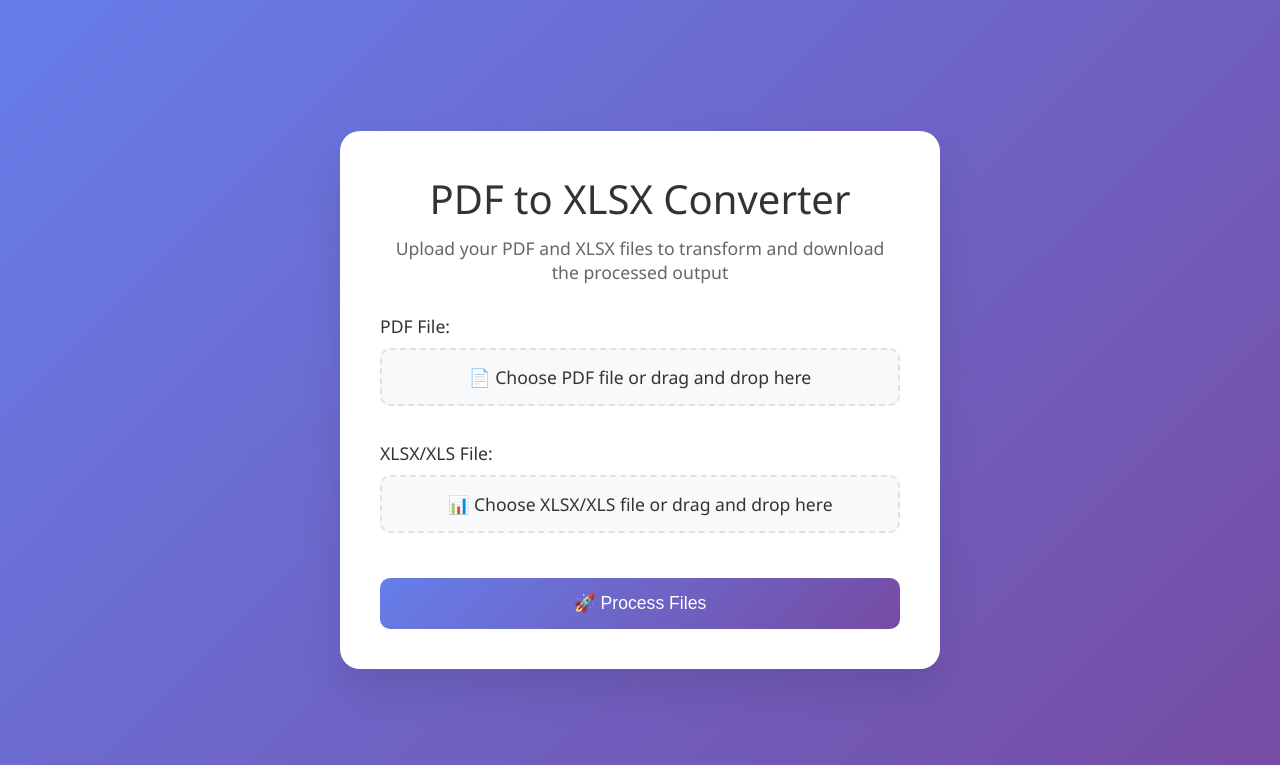
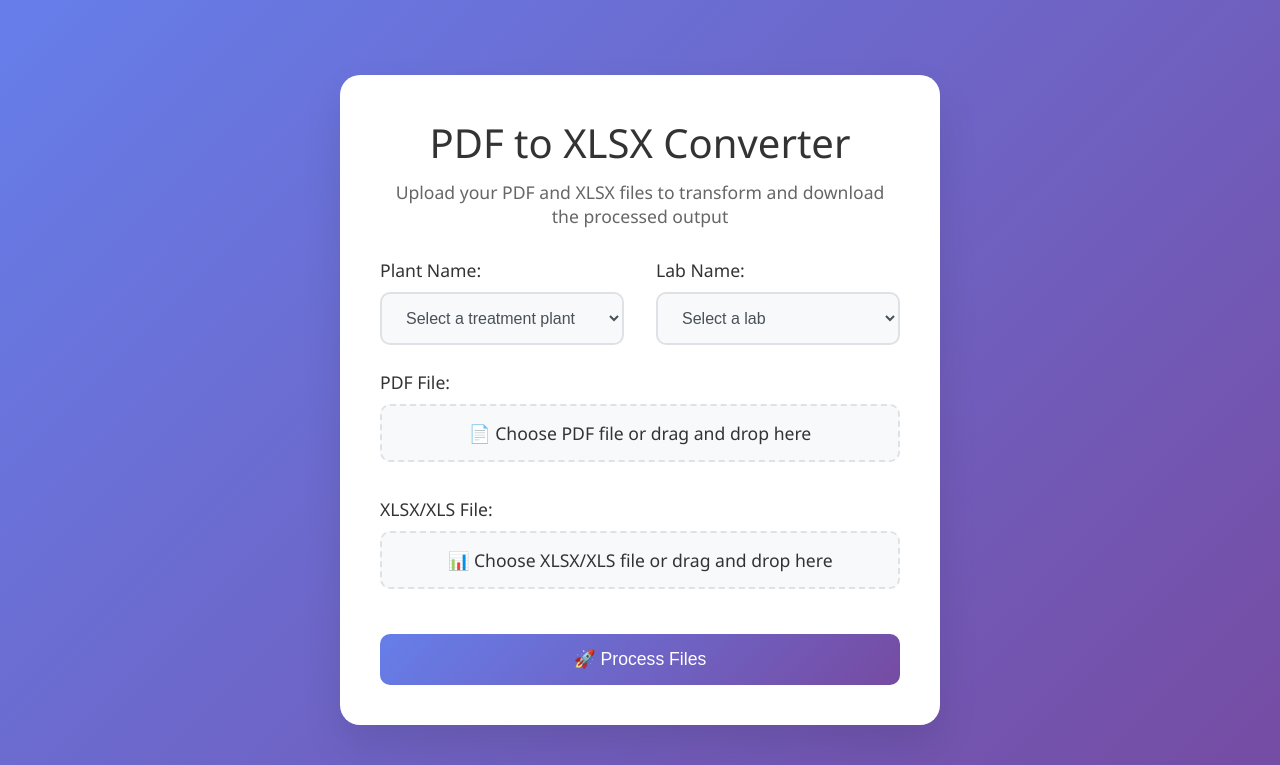
Before and after one commit to Guy-Adler/wastewater-pdf-to-xlsx, a Flask app: page / in a window 1280 px wide. Shown: the top 765 px of the page. Run offline with Flask 3, Linux system fonts and the light colour scheme.

Commit message:
feat: add schema selection for upload form
Implement functionality to select waste treatment plants and labs in the upload form. Update the PdfExtractor to accept a schema name and adjust the extraction logic accordingly. Enhance the index.html template with new dropdowns for schema selection.

```diff
--- a/app.py
+++ b/app.py
@@ -1,15 +1,14 @@
 #!.venv/bin/python3
 
 import os
-import io
 import sys
 import tempfile
 import traceback
-import urllib.parse
-from flask import Flask, render_template, request, send_file, flash, redirect, url_for
+from flask import Flask, render_template, request, send_file
 from extract import PdfExtractor
 from transform import Transformer
 from load import Loader
+import json
 
 app = Flask(__name__)
 app.secret_key = 'your_secret_key_here'  # Set a secret key for session management
@@ -20,13 +19,53 @@ MAX_CONTENT_LENGTH = 16 * 1024 * 1024  # 16MB max file size
 
 app.config['MAX_CONTENT_LENGTH'] = MAX_CONTENT_LENGTH
 
+def get_available_schemas():
+    """Get available schemas for the select fields"""
+    schemas = {
+        'waste_treatment_plants': {},
+        'labs': {}
+    }
+
+    # Read load schemas (waste treatment plants)
+    load_dir = "schemas/load"
+    if os.path.exists(load_dir):
+        for filename in os.listdir(load_dir):
+            if filename.endswith(".json"):
+                schema_name = filename.removesuffix('.json')
+                try:
+                    with open(os.path.join(load_dir, filename), "r", encoding="utf-8") as f:
+                        schema = json.load(f)
+                        display_name = schema.get('name')
+                        if display_name is not None:
+                            schemas['waste_treatment_plants'][schema_name] = display_name
+                except Exception as e:
+                    print(f"Error reading schema {filename}: {e}")
+
+    # Read extract schemas (labs)
+    extract_dir = "schemas/extract"
+    if os.path.exists(extract_dir):
+        for filename in os.listdir(extract_dir):
+            if filename.endswith(".json"):
+                schema_name = filename.removesuffix('.json')
+                try:
+                    with open(os.path.join(extract_dir, filename), "r", encoding="utf-8") as f:
+                        schema = json.load(f)
+                        display_name = schema.get('name')
+                        if display_name is not None:
+                            schemas['labs'][schema_name] = display_name
+                except Exception as e:
+                    print(f"Error reading schema {filename}: {e}")
+
+    return schemas
+
 def allowed_file(filename):
     return '.' in filename and \
            filename.rsplit('.', 1)[1].lower() in ALLOWED_EXTENSIONS
 
 @app.route('/')
 def index():
-    return render_template('index.html')
+    schemas = get_available_schemas()
+    return render_template('index.html', schemas=schemas)
 
 @app.route('/upload', methods=['POST'])
 def upload_file():
@@ -36,9 +75,20 @@ def upload_file():
     pdf_file = request.files['pdf_file']
     xlsx_file = request.files['xlsx_file']
 
+    # Get the selected waste treatment plant and lab name
+    load_schema_name = request.form.get('waste_treatment_plant')
+    extract_schema_name = request.form.get('lab_name')
+
     # Check if files were selected
     if pdf_file.filename == '' or xlsx_file.filename == '':
         return {'error': 'Both PDF and XLSX files must be selected'}, 400
+
+    # Check if waste treatment plant and lab name were selected
+    if not load_schema_name:
+        return {'error': 'Waste treatment plant must be selected'}, 400
+
+    if not extract_schema_name:
+        return {'error': 'Lab name must be selected'}, 400
 
     # Check file extensions
     if not (pdf_file and allowed_file(pdf_file.filename) and
@@ -71,7 +121,7 @@ def upload_file():
 
         try:
             # Process the files using existing code
-            pdf_extractor = PdfExtractor(pdf_temp_path)
+            pdf_extractor = PdfExtractor(pdf_temp_path, extract_schema_name)
             extracted_data = {
                 "sampling_date": pdf_extractor.sampling_date,
                 "tables": pdf_extractor.tables,
@@ -86,7 +136,7 @@ def upload_file():
                 "results": transformer.results,
             }
 
-            loader = Loader(xlsx_temp_path, 'acre')
+            loader = Loader(xlsx_temp_path, load_schema_name)
             loader.load(transformed_data)
 
             # Return the processed file with proper headers
--- a/templates/index.html
+++ b/templates/index.html
@@ -99,6 +99,42 @@
     .file-input input[type=file]:focus+.file-input-label {
       outline: 2px solid #667eea;
       outline-offset: 2px;
+    }
+
+    .file-input-group select {
+      width: 100%;
+      padding: 15px 20px;
+      background: #f8f9fa;
+      border: 2px solid #dee2e6;
+      border-radius: 10px;
+      font-size: 1em;
+      color: #495057;
+      cursor: pointer;
+      transition: all 0.3s ease;
+    }
+
+    .file-input-group select:focus {
+      outline: 2px solid #667eea;
+      outline-offset: 2px;
+      border-color: #667eea;
+      background: #fff;
+    }
+
+    .file-input-group select:hover {
+      background: #e9ecef;
+      border-color: #adb5bd;
+    }
+
+    .schema-selectors {
+      display: flex;
+      flex-direction: row;
+      gap: 2em;
+      width: 100%;
+      justify-content: space-between;
+    }
+
+    .schema-selectors .file-input-group {
+      width: 100%;
     }
 
     .selected-file {
@@ -217,6 +253,28 @@
 
     <form class="upload-form" action="{{ url_for('upload_file') }}" method="post" enctype="multipart/form-data"
       id="uploadForm">
+      <div class="schema-selectors">
+        <div class="file-input-group">
+          <label for="waste_treatment_plant">Plant Name:</label>
+          <select id="waste_treatment_plant" name="waste_treatment_plant" required>
+            <option disabled selected hidden value="">Select a treatment plant</option>
+            {% for schema_name, display_name in schemas.waste_treatment_plants.items() %}
+            <option value="{{ schema_name }}">{{ display_name }}</option>
+            {% endfor %}
+          </select>
+        </div>
+
+        <div class="file-input-group">
+          <label for="lab_name">Lab Name:</label>
+          <select id="lab_name" name="lab_name" required>
+            <option disabled selected hidden value="">Select a lab</option>
+            {% for schema_name, display_name in schemas.labs.items() %}
+            <option value="{{ schema_name }}">{{ display_name }}</option>
+            {% endfor %}
+          </select>
+        </div>
+      </div>
+
       <div class="file-input-group" id="pdf-group">
         <label for="pdf_file">PDF File:</label>
         <div class="file-input">
```
Also changed, not shown: extract/extractor.py (+15 -6 lines).
